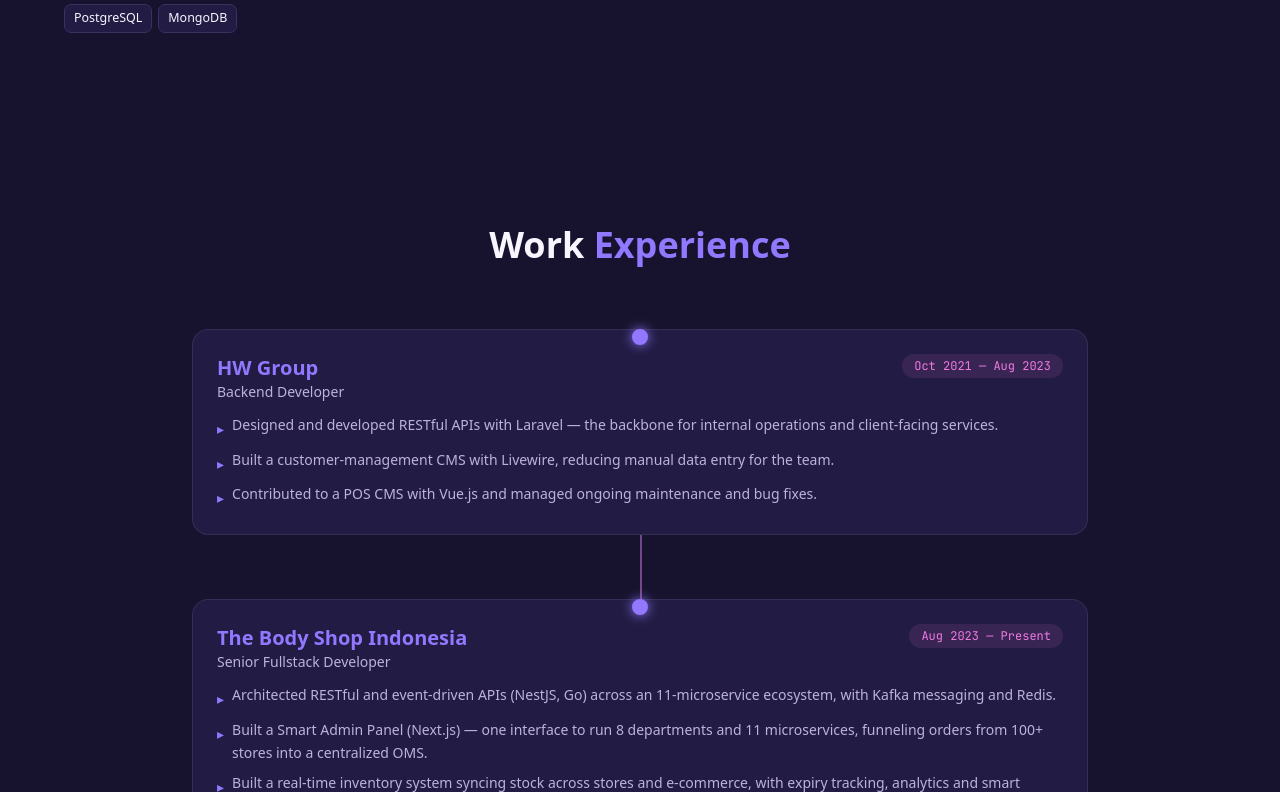
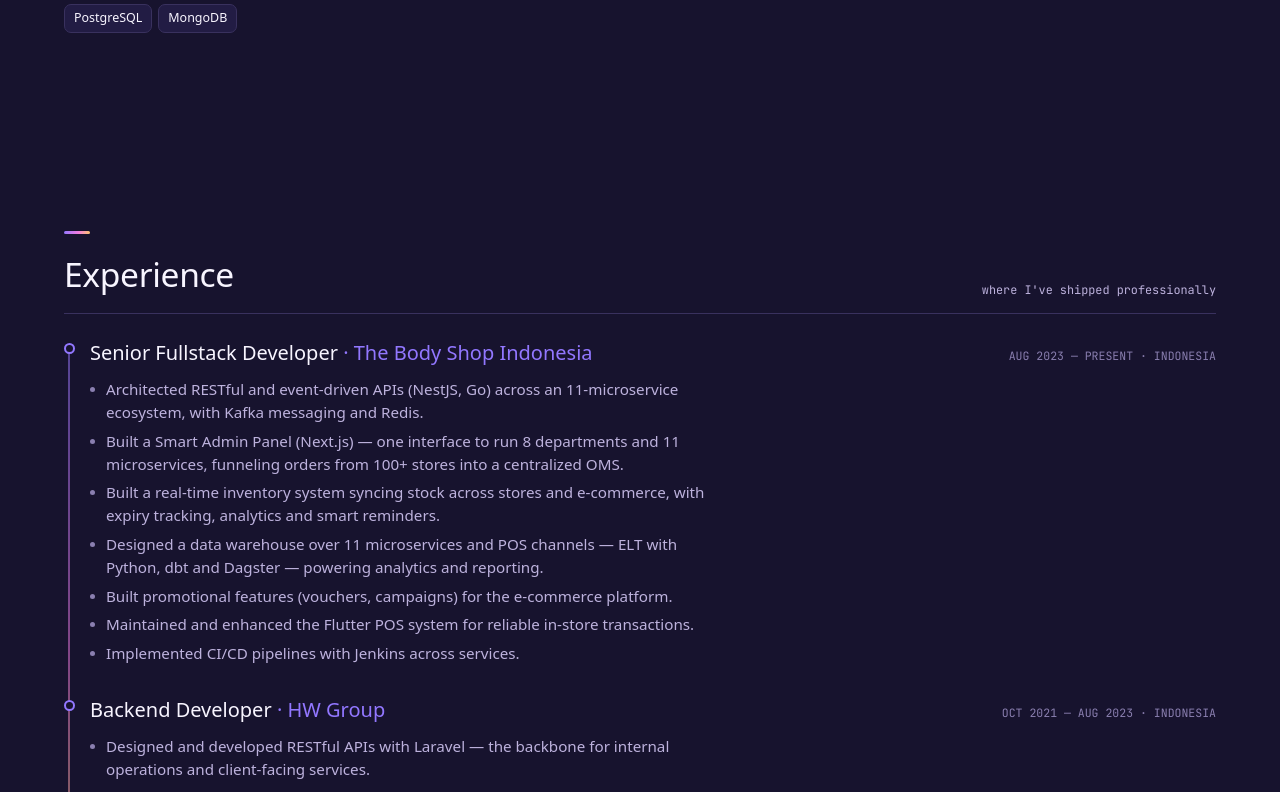
Before and after one commit to irzanaldi/portfolio-3d, a Next.js app: page / in a window 1280 px wide. Shown: the part 2048-2840 px from the top of the page. Built offline with nearby package versions, Linux system fonts and the light colour scheme; no server answers; a web font is replaced by a local one.

Commit message:
feat(portfolio): restyle Experience as timeline

```diff
--- a/src/components/sections/ExperienceSection.tsx
+++ b/src/components/sections/ExperienceSection.tsx
@@ -1,73 +1,51 @@
-'use client';
-
-import { motion } from 'framer-motion';
-import { GlassCard } from '@/components/ui/GlassCard';
 import { experiences } from '@/data/experience';
 
-function TimelineItem({
-  experience,
-  index,
-}: {
-  experience: (typeof experiences)[number];
-  index: number;
-}) {
-  const isLeft = index % 2 === 0;
+export function ExperienceSection() {
+  // Most recent role first, matching the mockup's reverse-chronological timeline.
+  const timeline = [...experiences].reverse();
 
   return (
-    <motion.div
-      className={`flex items-start gap-8 mb-16 ${isLeft ? 'md:flex-row' : 'md:flex-row-reverse'}`}
-      initial={{ opacity: 0, x: isLeft ? -50 : 50 }}
-      whileInView={{ opacity: 1, x: 0 }}
-      viewport={{ once: true, margin: '-100px' }}
-      transition={{ duration: 0.6 }}
-    >
-      <div className="flex-1">
-        <GlassCard>
-          <div className="flex items-start justify-between mb-3 flex-wrap gap-2">
-            <div>
-              <h3 className="text-xl font-[family-name:var(--font-heading)] font-bold text-[var(--v)]">
-                {experience.company}
-              </h3>
-              <p className="text-[var(--muted)] text-sm">
-                {experience.role}
-              </p>
-            </div>
-            <span className="text-xs font-[family-name:var(--font-mono)] text-[var(--f)] bg-[var(--f)]/10 px-3 py-1 rounded-full">
-              {experience.period}
-            </span>
-          </div>
-          <ul className="space-y-2">
-            {experience.bullets.map((bullet, i) => (
-              <li key={i} className="text-[var(--muted)] text-sm leading-relaxed flex gap-2">
-                <span className="text-[var(--v)] mt-1 shrink-0">▸</span>
-                {bullet}
-              </li>
-            ))}
-          </ul>
-        </GlassCard>
-      </div>
-    </motion.div>
-  );
-}
+    <section id="experience" className="relative py-24 px-6">
+      <div className="max-w-6xl mx-auto">
+        <span className="tick block" />
+        <div className="mb-6 flex items-end justify-between gap-4 border-b border-[var(--line)] pb-3.5">
+          <h2 className="font-[family-name:var(--font-heading)] text-[clamp(1.5rem,2.8vw,2.1rem)] font-medium tracking-[-.01em]">
+            Experience
+          </h2>
+          <span className="font-[family-name:var(--font-mono)] text-[.74rem] text-[var(--muted)]">
+            where I&apos;ve shipped professionally
+          </span>
+        </div>
 
-export function ExperienceSection() {
-  return (
-    <section id="experience" className="relative min-h-screen py-24 px-6">
-      <div className="max-w-4xl mx-auto">
-        <motion.h2
-          className="text-3xl md:text-4xl font-[family-name:var(--font-heading)] font-bold text-center mb-16"
-          initial={{ opacity: 0, y: 20 }}
-          whileInView={{ opacity: 1, y: 0 }}
-          viewport={{ once: true }}
-        >
-          Work <span className="text-[var(--v)]">Experience</span>
-        </motion.h2>
-        <div className="relative">
-          <div className="absolute left-1/2 top-0 bottom-0 w-[2px] bg-gradient-to-b from-[var(--v)]/50 via-[var(--f)]/50 to-transparent hidden md:block" />
-          {experiences.map((exp, i) => (
-            <div key={exp.id} className="relative">
-              <div className="absolute left-1/2 -translate-x-1/2 w-4 h-4 rounded-full bg-[var(--v)] shadow-[0_0_12px_var(--v)] hidden md:block z-10" />
-              <TimelineItem experience={exp} index={i} />
+        <div className="relative pl-[26px]">
+          <div
+            aria-hidden="true"
+            className="pointer-events-none absolute bottom-1.5 left-1 top-1.5 w-0.5 opacity-50"
+            style={{ background: 'var(--grad)' }}
+          />
+          {timeline.map((exp) => (
+            <div key={exp.id} className="relative pb-[30px]">
+              <span
+                aria-hidden="true"
+                className="absolute -left-[26px] top-[5px] h-[11px] w-[11px] rounded-full border-2"
+                style={{ background: 'var(--bg)', borderColor: 'var(--v)' }}
+              />
+              <div className="flex flex-wrap items-baseline justify-between gap-1.5">
+                <div className="font-[family-name:var(--font-heading)] text-[1.25rem] font-medium">
+                  {exp.role} <em className="not-italic text-[var(--v)]">· {exp.company}</em>
+                </div>
+                <div className="font-[family-name:var(--font-mono)] text-[.72rem] uppercase text-[var(--faint)]">
+                  {exp.period} · {exp.location}
+                </div>
+              </div>
+              <ul className="mt-2.5 grid gap-1.5">
+                {exp.bullets.map((bullet, i) => (
+                  <li key={i} className="relative max-w-[72ch] pl-4 text-[.95rem] text-[var(--muted)]">
+                    <span className="absolute left-0 top-[9px] h-[5px] w-[5px] rounded-full bg-[var(--faint)]" />
+                    {bullet}
+                  </li>
+                ))}
+              </ul>
             </div>
           ))}
         </div>
```
